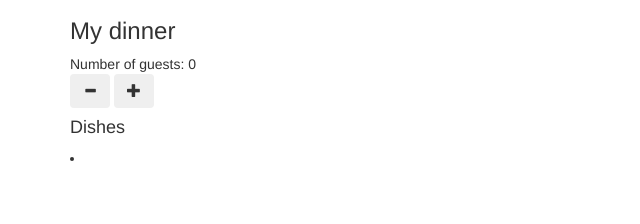
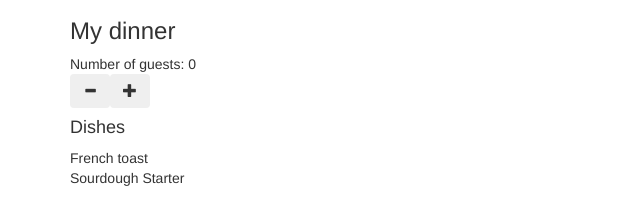
Before and after one commit to jakobivarsson/intp, a plain HTML site: page lab2/index.html in a window 1280 px wide. Shown: the part 62-286 px from the top of the page, without its empty margins (0-640 px from the left). Drawn offline with nearby package versions, Linux system fonts and the light colour scheme.

Commit message:
created template util

```diff
--- a/lab2/index.html
+++ b/lab2/index.html
@@ -13,19 +13,7 @@
   <body>
 	<div class="container">
 		<h1>Dinner planner</h1>
-		<div id="exampleView">
-			<h3>My dinner</h3>
-			<div>
-				Number of guests: <span id="numberOfGuests"></span>
-			</div>
-			<div>
-          	<button id="minusGuest" class="btn"><span class="glyphicon glyphicon-minus"></span></button>
-			<button id="plusGuest" class="btn"><span class="glyphicon glyphicon-plus"></span></button>
-			</div>
-			<h4>Dishes</h4>
-			<li id="menu"></li>
-		</div>
-		<div></div>
+		<div id="exampleView"></div>
 	</div>
 
     <!-- jQuery -->
@@ -37,5 +25,6 @@
 	<script src="js/app.js"></script>
 	<script src="js/model/dinnerModel.js"></script>
 	<script src="js/view/sidebarView.js"></script>
+	<script src="js/util/dom.js"></script>
   </body>
 </html>
--- a/lab2/js/model/dinnerModel.js
+++ b/lab2/js/model/dinnerModel.js
@@ -5,7 +5,61 @@ var DinnerModel = function() {
 	// and selected dinner options for dinner menu
 
 	var numberOfGuests = 0;
-	var menu = [];
+	var menu = [{
+		'id':1,
+		'name':'French toast',
+		'type':'starter',
+		'image':'toast.jpg',
+		'description':"In a large mixing bowl, beat the eggs. Add the milk, brown sugar and nutmeg; stir well to combine. Soak bread slices in the egg mixture until saturated. Heat a lightly oiled griddle or frying pan over medium high heat. Brown slices on both sides, sprinkle with cinnamon and serve hot.",
+		'ingredients':[{
+			'name':'eggs',
+			'quantity':0.5,
+			'unit':'',
+			'price':10
+			},{
+			'name':'milk',
+			'quantity':30,
+			'unit':'ml',
+			'price':6
+			},{
+			'name':'brown sugar',
+			'quantity':7,
+			'unit':'g',
+			'price':1
+			},{
+			'name':'ground nutmeg',
+			'quantity':0.5,
+			'unit':'g',
+			'price':12
+			},{
+			'name':'white bread',
+			'quantity':2,
+			'unit':'slices',
+			'price':2
+			}]
+		},{
+		'id':2,
+		'name':'Sourdough Starter',
+		'type':'starter',
+		'image':'sourdough.jpg',
+		'description':"Here is how you make it... Lore ipsum...",
+		'ingredients':[{
+			'name':'active dry yeast',
+			'quantity':0.5,
+			'unit':'g',
+			'price':4
+			},{
+			'name':'warm water',
+			'quantity':30,
+			'unit':'ml',
+			'price':0
+			},{
+			'name':'all-purpose flour',
+			'quantity':15,
+			'unit':'g',
+			'price':2
+			}]
+		}];
 	var selectedDish = null;
 
 	this.setNumberOfGuests = function(num) {
--- /dev/null
+++ b/lab2/js/util/dom.js
@@ -0,0 +1,28 @@
+var DOM = (function () {
+	var dom = {};
+	dom.createElement = function (type, properties, children) {
+		var element = document.createElement(type);
+
+		for(var property in properties) {
+			if (properties.hasOwnProperty(property)) {
+				element.setAttribute(property, properties[property]);
+			}
+		}
+
+		children.forEach(function (child) {
+			element.appendChild(child);
+		});
+
+		return element;
+	};
+
+	dom.createElementFactory = function (type) {
+		return dom.createElement.bind(null, type);
+	};
+
+	dom.createTextNode = function (text) {
+		return document.createTextNode(text);
+	};
+
+	return dom;
+})();
--- a/lab2/js/view/sidebarView.js
+++ b/lab2/js/view/sidebarView.js
@@ -1,13 +1,42 @@
 
 var SidebarView = function (container, model) {
 
-	// Get all the relevant elements of the view (ones that show data
-  	// and/or ones that responed to interaction)
-	this.numberOfGuests = container.find("#numberOfGuests");
-	this.plusButton = container.find("#plusGuest");
-	this.minusButton = container.find("#minusGuest");
-	this.menu = container.find("#menu");
+	var div = DOM.createElementFactory('div');
+	var h3 = DOM.createElementFactory('h3');
+	var h4 = DOM.createElementFactory('h4');
+	var span = DOM.createElementFactory('span');
+	var button = DOM.createElementFactory('button');
+	var icon = DOM.createElementFactory('i');
+	var li = DOM.createElementFactory('li');
+	var ul = DOM.createElementFactory('ul');
+	var text = DOM.createTextNode;
 
-	this.numberOfGuests.html(model.getNumberOfGuests());
 
+
+	var sidebar = div({}, [
+		h3 ({}, [text("My dinner")]),
+		div({}, [text("Number of guests: " + model.getNumberOfGuests())]),
+		div({}, [
+			button({class: "btn"}, [icon({class: "glyphicon glyphicon-minus"}, [])]),
+			button({class: "btn"}, [icon({class: "glyphicon glyphicon-plus"}, [])])
+		]),
+		h4 ({}, [text("Dishes")]),
+		ul({class: "list-unstyled"}, model.getFullMenu().map(function (dish) {
+			return li({}, [text(dish.name)]);
+		}))
+	]);
+
+	container.append(sidebar);
+
+
+	// <h3>My dinner</h3>
+	// <div>
+	// 	Number of guests: <span id="numberOfGuests"></span>
+	// </div>
+	// <div>
+ //  	<button id="minusGuest" class="btn"><span class="glyphicon glyphicon-minus"></span></button>
+	// <button id="plusGuest" class="btn"><span class="glyphicon glyphicon-plus"></span></button>
+	// </div>
+	// <h4>Dishes</h4>
+	// <ul id="menu"></ul>
 }
```
